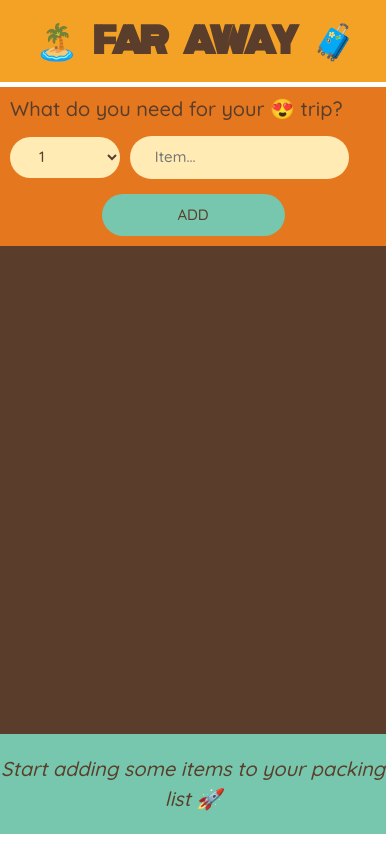
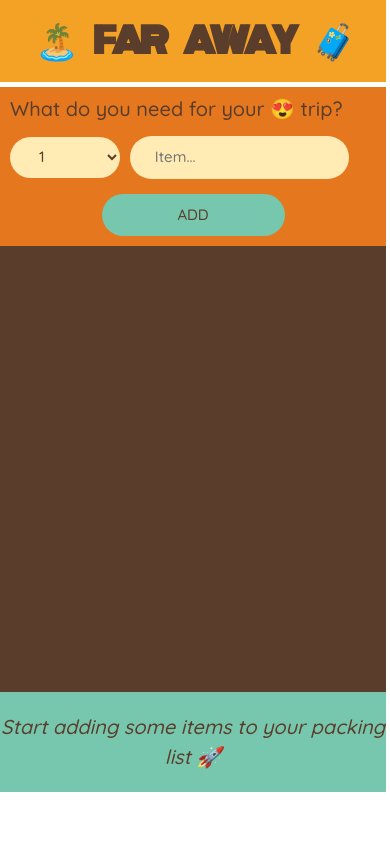
Before and after one commit to Gbangbolaoluwagbemiga/Travel-Todo, a React (Create React App) app: page / in a window 390 px wide. Built offline with nearby package versions, Linux system fonts and the light colour scheme.

Commit message:
Travel list is 92% completed

```diff
--- a/src/index.css
+++ b/src/index.css
@@ -97,12 +97,6 @@ input {
   list-style: none;
   width: 80%;
   overflow: auto;
-
-  /* display: grid;
-  grid-template-columns: repeat(auto-fit, minmax(250px, 1fr)); */
-  /* gap: 1.2rem;
-  justify-content: center;
-  align-content: start; */
 }
 
 .list li {
@@ -134,6 +128,10 @@ input[type='checkbox'] {
 }
 /* MOBILE RESPONSIVENESS */
 @media screen and (max-width: 576px) {
+  .app {
+    height: 95vh;
+  }
+
   .add-form {
     padding: 1rem;
   }
```
